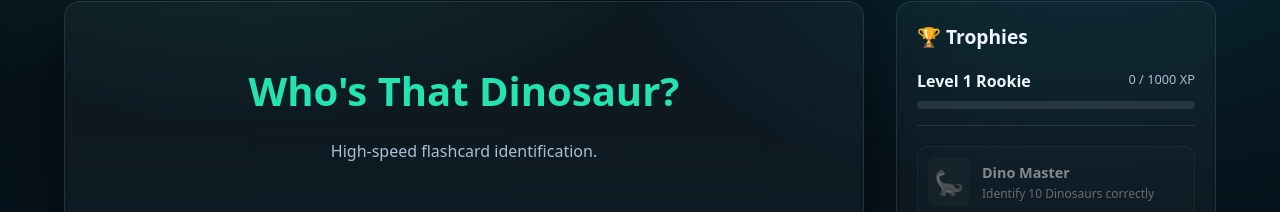
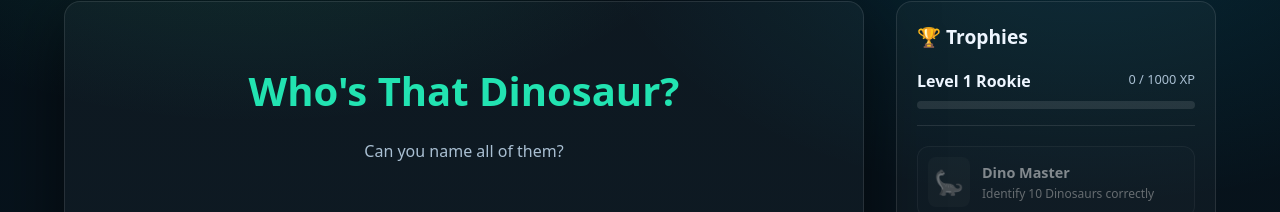
Before and after one commit to ZeriahLabs/zeriahlabs.github.io, a plain HTML site: page public/whos-that-dinosaur/index.html in a window 1280 px wide. Shown: the part 162-374 px from the top of the page. Drawn offline with nearby package versions, Linux system fonts and the light colour scheme.

Commit message:
Update index.html

```diff
--- a/public/whos-that-dinosaur/index.html
+++ b/public/whos-that-dinosaur/index.html
@@ -126,7 +126,7 @@
                 <!-- START SCREEN -->
                 <div class="game-wrapper" id="start-screen">
                     <h1 style="font-size: 2.5rem; margin-bottom: 10px; color: var(--brand2);">Who's That Dinosaur?</h1>
-                    <p style="color: var(--muted); margin-bottom: 30px;">High-speed flashcard identification.</p>
+                    <p style="color: var(--muted); margin-bottom: 30px;">Can you name all of them?</p>
                     <button id="start-btn" class="primary-btn" onclick="startGame()" disabled>Loading Dinosaurs...</button>
                 </div>
 
```
